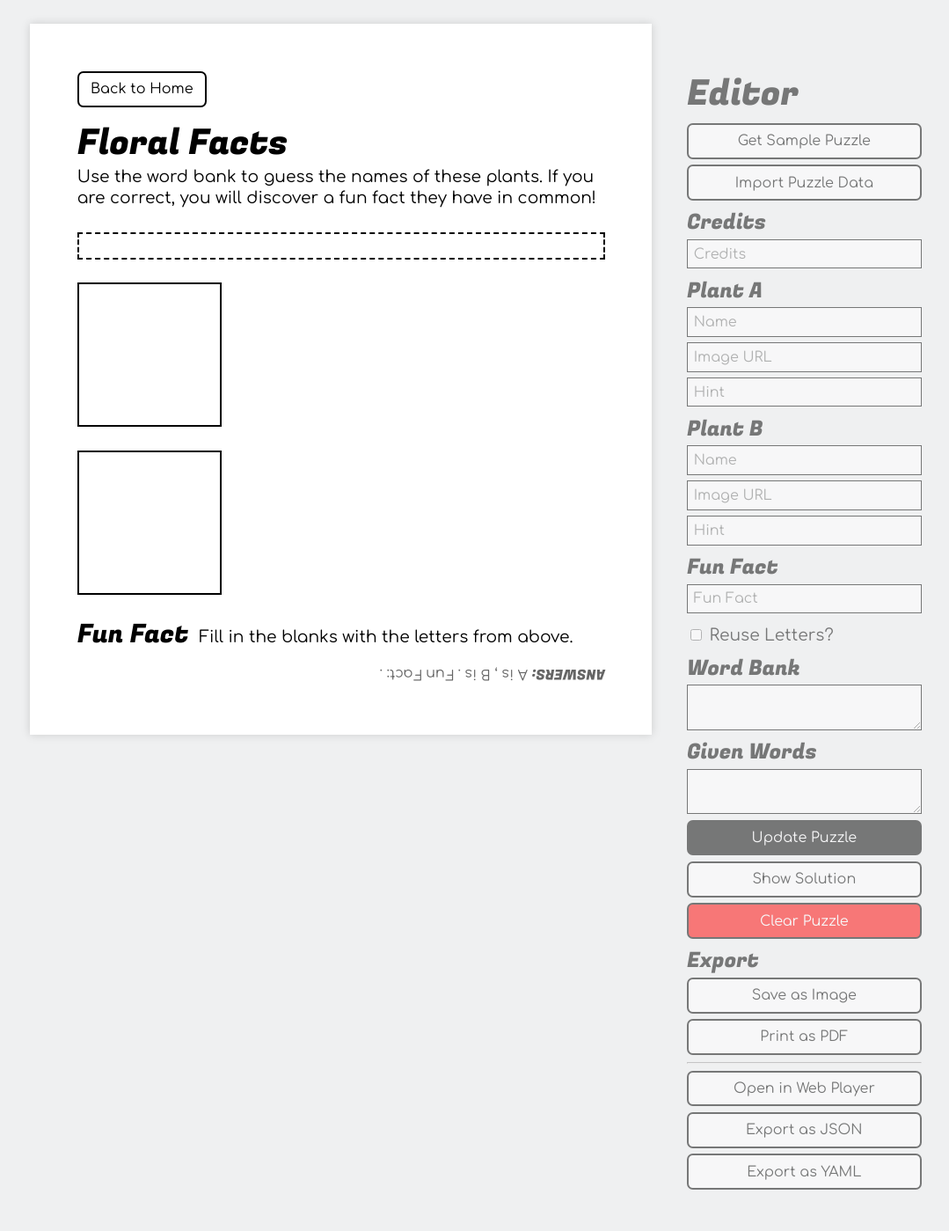
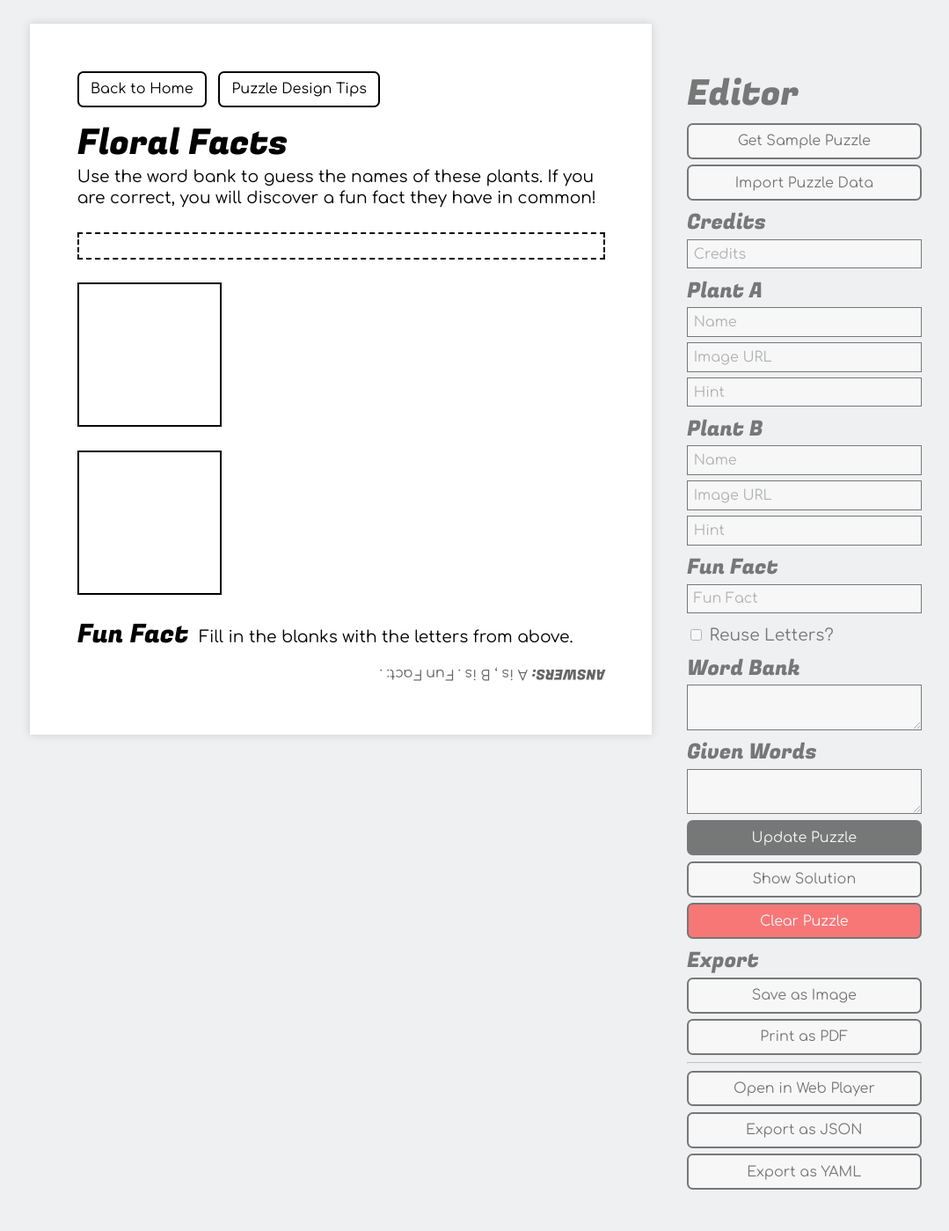
Before and after one commit to floralfacts/floralfacts.github.io, a Jekyll site: the page built from editor.md, in a window 1280 px wide. Shown: the whole page at 88% size, without its empty margins (79-1158 px from the left). Built offline with Jekyll 4.4.1, drawn with Linux system fonts in a browser that asks for light colours.

Commit message:
Add puzzle design tips link to editor.

```diff
--- a/_layouts/editor.html
+++ b/_layouts/editor.html
@@ -17,6 +17,7 @@
       <div>
         <div class="link-holder-left">
           <a href="/" class="button is-secondary">Back to Home</a>
+          <a href="https://docs.google.com/document/d/1in_gbmfLXReSWurcC3cMMtIBqXR0KQr10QoNKutPEOY/edit?usp=sharing" target="_blank" class="button is-secondary">Puzzle Design Tips</a>
         </div>
         <h1 class="is-h1 header-text">Floral Facts</h1>
         <p class="body-text centered-on-responsive">Use the word bank to guess the names of these plants. If you are correct, you will discover a fun fact they have in common!</p>
--- a/assets/css/style.css
+++ b/assets/css/style.css
@@ -43,7 +43,8 @@
 }
 
 .link-holder-left .button {
-  margin: 0 !important;
+  margin: 0;
+  margin-right: 10pt;
 }
 
 .centered {
```
